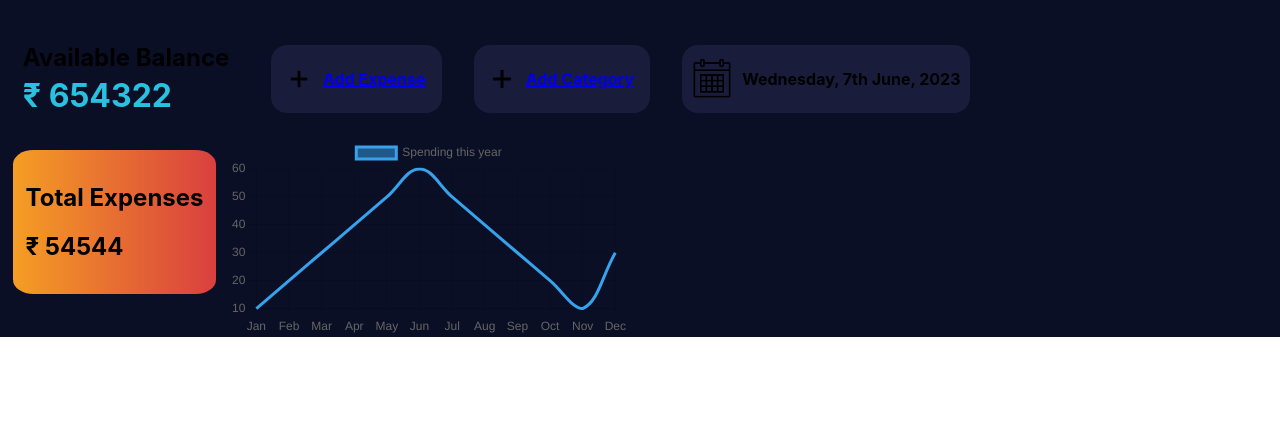
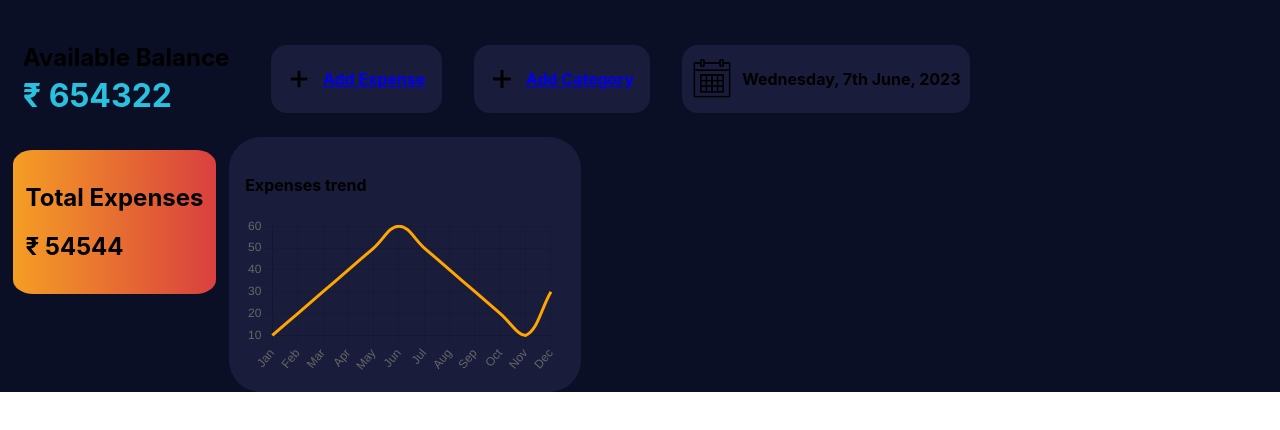
Before and after one commit to thenishant/expense-ui, a React (Create React App) app: page / in a window 1280 px wide. Shown: the top 430 px of the page. Built offline with nearby package versions, Linux system fonts and the light colour scheme.

Commit message:
Fixed Spendings

```diff
--- /dev/null
+++ b/src/expenses/components/Spending.css
@@ -0,0 +1,7 @@
+.line-chart{
+    background: #191d3b;
+    padding: 1em;
+    height: max-content;
+    border-radius: 2em;
+    width: 25%;
+}
--- a/src/expenses/components/Spending.js
+++ b/src/expenses/components/Spending.js
@@ -1,22 +1,32 @@
 import UserData from "./UIElements/UserData";
-import LineChart from "./UIElements/LineChart";
+import {Line} from "react-chartjs-2";
+import {Chart as ChartJS} from 'chart.js/auto'
+
+import "./Spending.css"
 
 const Spending = () => {
-
     const userData = {
         labels: UserData.map(data => data.month)
         , datasets: [{
-            label: "Spending this year",
             data: UserData.map(data => data.count),
             tension: 0.4,
-            pointRadius: 0
+            pointRadius: 0,
+            borderColor:"orange"
         }]
     }
 
+    const options = {
+        plugins: {
+            legend: {
+                display: false,
+            },
+        },
+    };
 
     return (
-        <div className={"line-chart"} style={{width: 400}}>
-            <LineChart chartData={userData}/>
+        <div className={"line-chart"}>
+            <h4>Expenses trend</h4>
+            <Line options={options} data={userData}/>
         </div>
     );
 }
```
